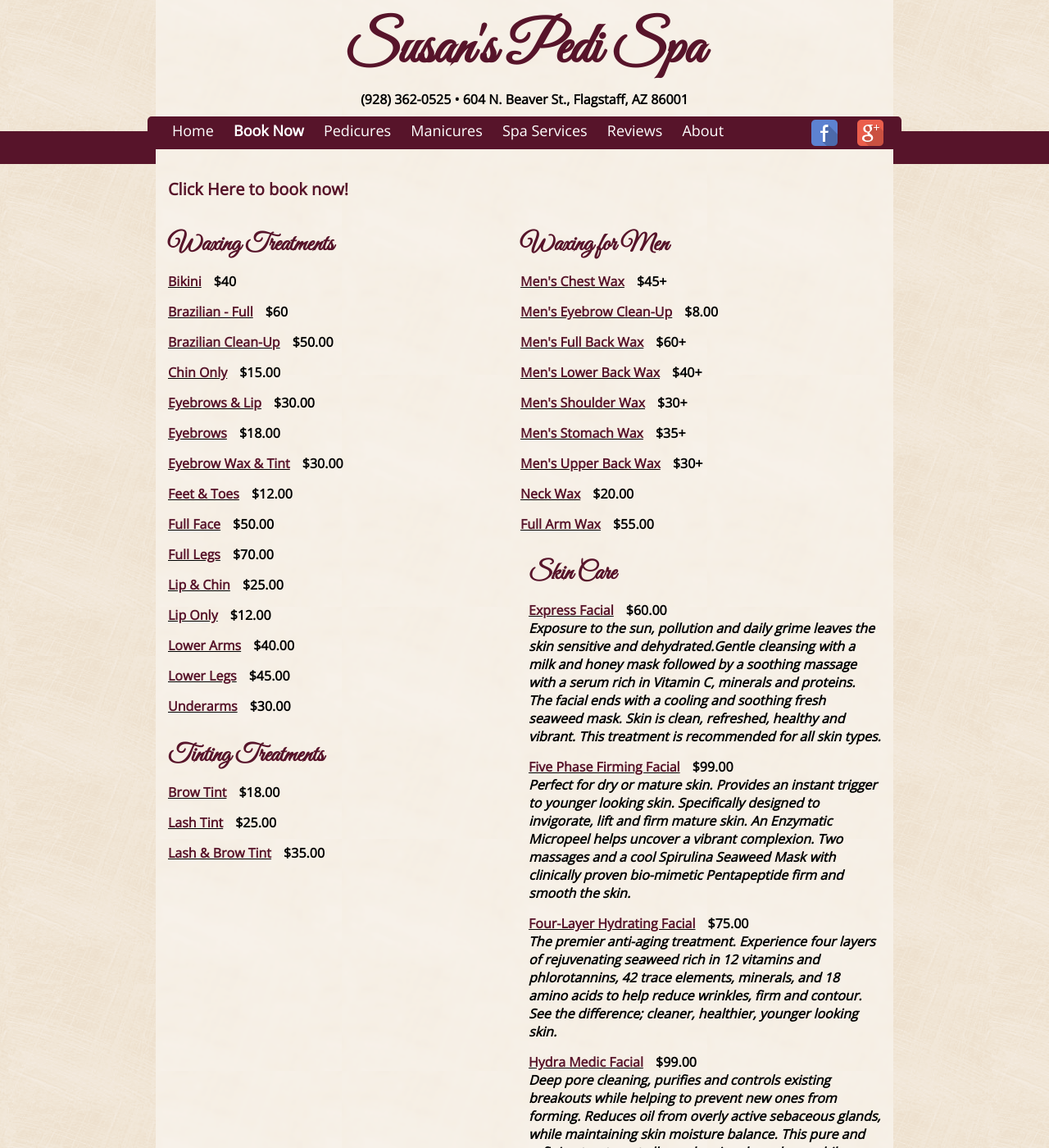
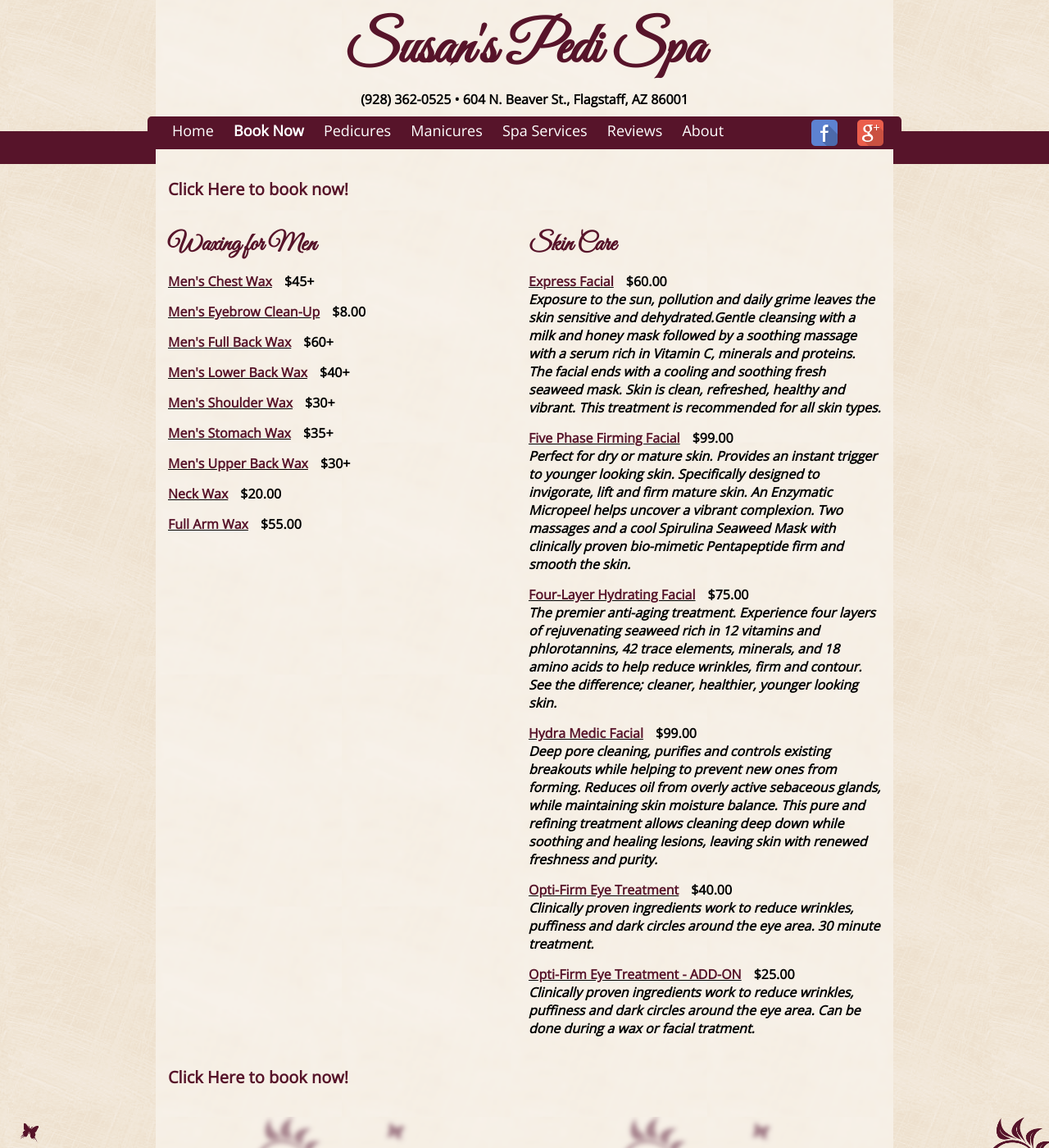
Before and after one commit to susanspedispa/susanspedispa.github.io, a Jekyll site: the page built from menu/spa.html, in a window 1280 px wide and 1400 px high. Shown: the whole window at 82% size. Built offline with Jekyll 4.4.1, drawn with Linux system fonts in a browser that asks for light colours; some of the changed text lies outside the part shown.

Commit message:
Update spa.yml

```diff
--- a/_data/spa.yml
+++ b/_data/spa.yml
@@ -76,8 +76,6 @@
         - name: Lash & Brow Tint
           price: $35.00
           description:
-
-- position: left
   groups:
     - name: Waxing for Men
       treatments:
@@ -108,6 +106,7 @@
         - name: Full Arm Wax
           price: $55.00
           description:
+
 - position: right
   groups:
     - name: Skin Care
@@ -145,35 +144,3 @@
           description: >
             Clinically proven ingredients work to reduce wrinkles, puffiness and dark circles around the eye area. Can be done during a wax
             or facial tratment.
-
-- position: left
-  groups:
-    - name: Waxing for Men
-      treatments:
-        - name: Men's Chest Wax
-          price: $45+
-          description:
-        - name: Men's Eyebrow Clean-Up
-          price: $8.00
-          description:
-        - name: Men's Full Back Wax
-          price: $60+
-          description:
-        - name: Men's Lower Back Wax
-          price: $40+
-          description:
-        - name: Men's Shoulder Wax
-          price: $30+
-          description:
-        - name: Men's Stomach Wax
-          price: $35+
-          description:
-        - name: Men's Upper Back Wax
-          price: $30+
-          description:
-        - name: Neck Wax
-          price: $20.00
-          description:
-        - name: Full Arm Wax
-          price: $55.00
-          description:
```
